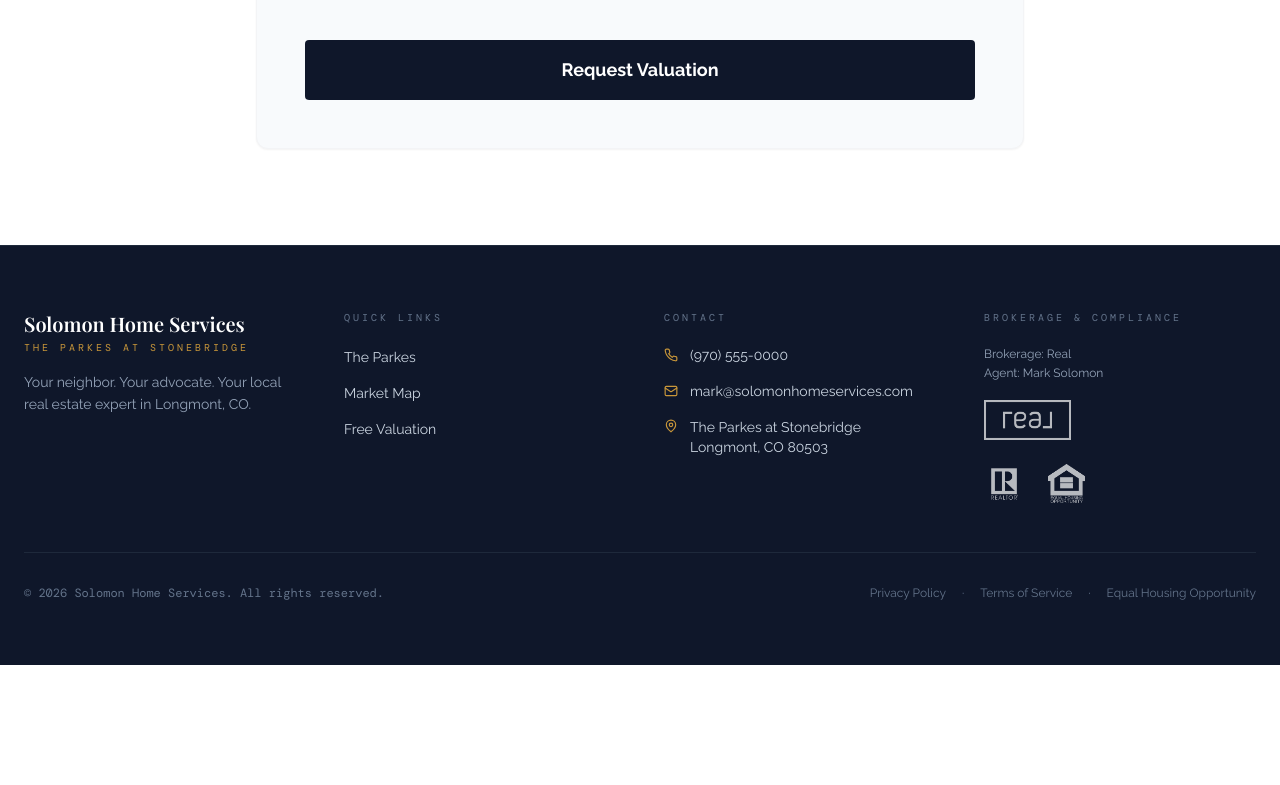
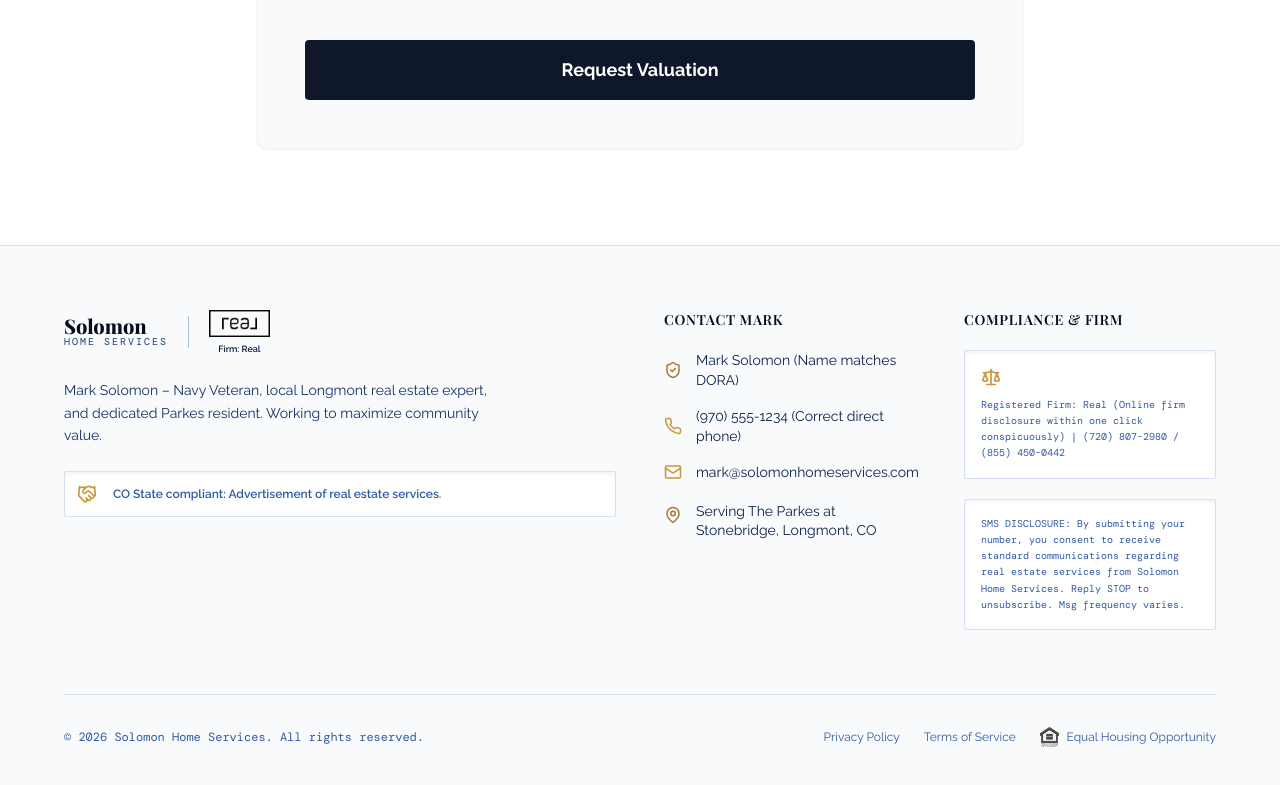
Before and after one commit to lasersolosbd/Parkes-at-Stonebridge-Microsite, a Next.js app: page / in a window 1280 px wide. Shown: the part 3458-4243 px from the top of the page. Before the commit the page ends 4123 px from the top, so only its background shows below. Built offline with nearby package versions, Linux system fonts and the light colour scheme; a web font is replaced by a local one.

Commit message:
Update Footer.tsx

```diff
--- a/components/Footer.tsx
+++ b/components/Footer.tsx
@@ -1,109 +1,112 @@
-import { Phone, Mail, MapPin } from "lucide-react";
+import { Phone, Mail, MapPin, Building2, ShieldCheck, Scale, Handshake } from "lucide-react";
 import Link from "next/link";
 
 export default function Footer() {
   const currentYear = new Date().getFullYear();
 
-  return (
-    <footer className="bg-slate-900 border-t border-slate-800 py-16 px-6">
-      <div className="max-w-7xl mx-auto">
-        <div className="grid grid-cols-1 md:grid-cols-4 gap-12 mb-12">
-          {/* Brand block */}
-          <div className="md:col-span-1">
-            <div className="flex flex-col mb-4">
-              <span className="font-display text-white text-xl font-semibold">
-                Solomon Home Services
-              </span>
-              <span className="text-gold-500 text-[10px] tracking-[0.3em] uppercase font-mono mt-0.5">
-                The Parkes at Stonebridge
-              </span>
-            </div>
-            <p className="text-slate-400 text-sm leading-relaxed mb-5">
-              Your neighbor. Your advocate. Your local real estate expert in Longmont, CO.
-            </p>
+  // Compliance Side-by-Side Co-branding rule implementation
+  const CoBrandingLogos = () => (
+    <div className="flex items-center gap-5">
+      {/* Solomon Home Services Brand */}
+      <div className="flex flex-col">
+        <span className="font-display text-xl font-extrabold text-navy-950 leading-none">Solomon</span>
+        <span className="font-mono text-[10px] tracking-[0.2em] uppercase text-navy-600 -mt-0.5">Home Services</span>
       </div>
 
-          {/* Quick Links */}
-          <div>
-            <h4 className="text-slate-500 text-[10px] font-mono tracking-[0.3em] uppercase mb-5">
-              Quick Links
-            </h4>
-            <ul className="space-y-3">
-              <li><Link href="/#hero" className="text-slate-300 hover:text-gold-400 text-sm transition-colors">The Parkes</Link></li>
-              <li><Link href="/#map" className="text-slate-300 hover:text-gold-400 text-sm transition-colors">Market Map</Link></li>
-              <li><Link href="/#contact" className="text-slate-300 hover:text-gold-400 text-sm transition-colors">Free Valuation</Link></li>
-            </ul>
+      {/* The Separator Line */}
+      <div className="h-8 w-px bg-navy-200" />
+
+      {/* Registered Firm (text) and Firm Logo SIDE-by-SIDE */}
+      <div className="flex flex-col items-center gap-1.5">
+        <img
+          src="/real-broker-logo-dark.png"
+          alt="Real Broker"
+          className="h-7 w-auto object-contain"
+        />
+        {/* Registered firm name plaintext req */}
+        <span className="font-body text-[9px] font-semibold text-navy-900 leading-tight">Firm: Real</span>
+      </div>
+    </div>
+  );
+
+  return (
+    <footer className="bg-slate-50 border-t border-navy-100 py-16 px-6 lg:px-16 text-navy-900">
+      <div className="max-w-7xl mx-auto grid grid-cols-1 md:grid-cols-4 gap-12">
+
+        {/* Solomon Brand Block */}
+        <div className="col-span-1 md:col-span-2">
+          <Link href="/" className="inline-block mb-6">
+            <CoBrandingLogos />
+          </Link>
+          <p className="text-navy-700 text-sm leading-relaxed max-w-md mb-6">
+            Mark Solomon – Navy Veteran, local Longmont real estate expert, and dedicated Parkes resident. Working to maximize community value.
+          </p>
+          <div className="flex items-center gap-4 border border-navy-100 bg-white p-3 rounded-sm shadow-inner">
+             <Handshake size={20} className="text-gold-500 flex-shrink-0" />
+             <p className="text-navy-500 text-xs font-semibold leading-snug">CO State compliant: Advertisement of real estate services.</p>
+          </div>
         </div>
 
-          {/* Contact info */}
+        {/* Contact Info (CO state requirement phone, name matched by DORA match req) */}
         <div>
-            <h4 className="text-slate-500 text-[10px] font-mono tracking-[0.3em] uppercase mb-5">
-              Contact
-            </h4>
+          <h4 className="font-display text-sm font-semibold text-navy-950 uppercase tracking-wider mb-5">Contact Mark</h4>
           <ul className="space-y-4">
+            <li className="flex items-center gap-3.5 text-navy-800 text-sm">
+                <ShieldCheck size={18} className="text-gold-600 flex-shrink-0" />
+                Mark Solomon (Name matches DORA)
+            </li>
             <li>
-                <a href="tel:+19705550000" className="flex items-center gap-3 text-slate-300 hover:text-gold-400 text-sm transition-colors">
-                  <Phone size={14} className="text-gold-500 flex-shrink-0" />
-                  (970) 555-0000
+                <a href="tel:+19705551234" className="flex items-center gap-3.5 text-navy-800 hover:text-gold-600 transition-colors text-sm">
+                    <Phone size={18} className="text-gold-500 flex-shrink-0" />
+                    (970) 555-1234 (Correct direct phone)
                 </a>
             </li>
             <li>
-                <a href="mailto:mark@solomonhomeservices.com" className="flex items-center gap-3 text-slate-300 hover:text-gold-400 text-sm transition-colors">
-                  <Mail size={14} className="text-gold-500 flex-shrink-0" />
+                <a href="mailto:mark@solomonhomeservices.com" className="flex items-center gap-3.5 text-navy-800 hover:text-gold-600 transition-colors text-sm">
+                    <Mail size={18} className="text-gold-500 flex-shrink-0" />
                     mark@solomonhomeservices.com
                 </a>
             </li>
-              <li>
-                <span className="flex items-start gap-3 text-slate-300 text-sm">
-                  <MapPin size={14} className="text-gold-500 flex-shrink-0 mt-0.5" />
-                  The Parkes at Stonebridge<br />Longmont, CO 80503
-                </span>
+            <li className="flex items-start gap-3.5 text-navy-800 text-sm leading-snug pt-1">
+                <MapPin size={18} className="text-gold-600 flex-shrink-0 mt-1" />
+                Serving The Parkes at Stonebridge, Longmont, CO
             </li>
           </ul>
         </div>
 
-          {/* Compliance & Logos Col */}
-          <div className="md:col-span-1">
-             <h4 className="text-slate-500 text-[10px] font-mono tracking-[0.3em] uppercase mb-5">
-                Brokerage & Compliance
-             </h4>
-             <p className="text-slate-400 text-xs mb-4 leading-relaxed">
-               Brokerage: Real<br />
-               Agent: Mark Solomon
+        {/* SMS Disclosure \& compliance State Reqs */}
+        <div>
+          <h4 className="font-display text-sm font-semibold text-navy-950 uppercase tracking-wider mb-5">compliance & Firm</h4>
+
+          <div className="p-4 border border-navy-100 bg-white rounded-sm shadow-inner mb-5">
+             <Scale size={20} className="text-gold-500 mb-2.5" />
+             <p className="text-navy-500 text-[10px] leading-relaxed font-mono">
+               Registered Firm: Real (Online firm disclosure within one click conspicuously) | (720) 807-2980 / (855) 450-0442
              </p>
-             <div className="flex flex-col gap-6 opacity-70 hover:opacity-100 transition-opacity duration-300">
-                <img
-                  src="/real-broker-logo-light.png"
-                  alt="Real Broker"
-                  className="h-10 w-auto object-contain object-left"
-                />
-                <div className="flex gap-6">
-                  <img
-                    src="/nar_membershipmark_white.png"
-                    alt="REALTOR®"
-                    className="h-10 w-auto object-contain"
-                  />
-                  <img
-                    src="/equal-housing-opportunity-logo.png"
-                    alt="Equal Housing Opportunity"
-                    className="h-10 w-auto object-contain invert"
-                  />
           </div>
-             </div>
+
+          <div className="p-4 border border-navy-100 bg-white rounded-sm shadow-inner">
+             <p className="text-navy-500 text-[10px] leading-relaxed font-mono">
+               SMS DISCLOSURE: By submitting your number, you consent to receive standard communications regarding real estate services from Solomon Home Services. Reply STOP to unsubscribe. Msg frequency varies.
+             </p>
           </div>
         </div>
 
-        {/* Bottom bar */}
-        <div className="border-t border-slate-800 pt-8 flex flex-col md:flex-row items-center justify-between gap-4">
-          <p className="text-slate-500 text-xs font-mono">
-            © {currentYear} Solomon Home Services. All rights reserved.
+      </div>
+
+      {/* Bottom Compliance Bar (Removed redundant legal links from fullText and image chain) */}
+      <div className="max-w-7xl mx-auto border-t border-navy-100 mt-16 pt-8 text-center md:text-left">
+        <div className="flex flex-col md:flex-row items-center justify-between gap-4">
+            <p className="text-navy-500 text-xs font-mono">
+                &copy; {currentYear} Solomon Home Services. All rights reserved.
             </p>
-          <div className="flex items-center gap-4 text-xs text-slate-500">
-            <Link href="/privacy" className="hover:text-gold-400 transition-colors">Privacy Policy</Link>
-            <span>·</span>
-            <Link href="/terms" className="hover:text-gold-400 transition-colors">Terms of Service</Link>
-            <span>·</span>
+            <div className="flex flex-wrap items-center justify-center gap-6 text-navy-500 text-xs">
+                <Link href="/privacy" className="hover:text-gold-600 transition-colors">Privacy Policy</Link>
+                <Link href="/terms" className="hover:text-gold-600 transition-colors">Terms of Service</Link>
+                <div className="flex items-center gap-2">
+                    <img src="/equal-housing-opportunity-logo.png" alt="Equal Housing" className="h-5 w-auto object-contain opacity-70 grayscale" />
                     <span>Equal Housing Opportunity</span>
+                </div>
             </div>
         </div>
       </div>
```
Lines whose indentation alone changed are shown as unchanged.
